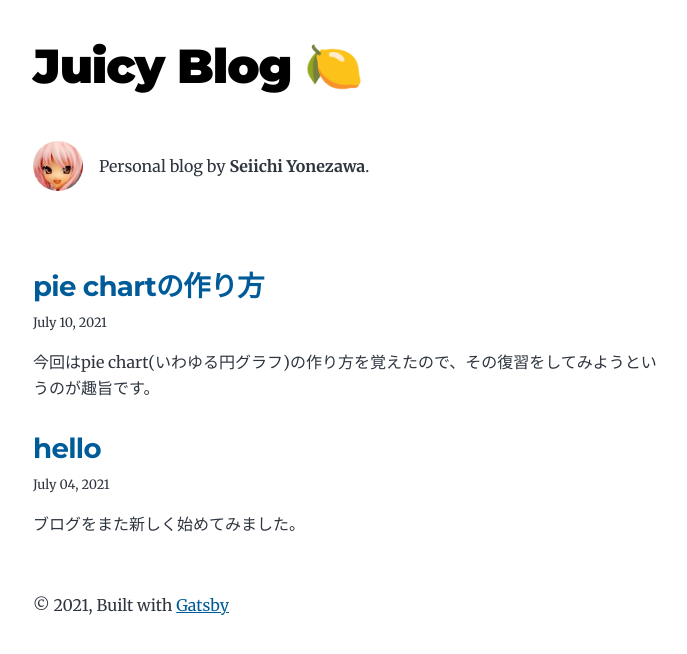
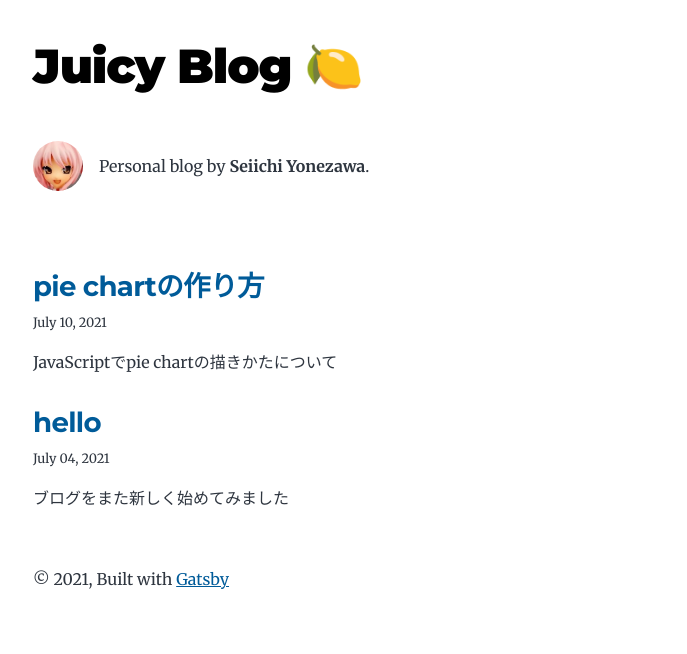
Before and after one commit to nzwsch/juicy, a Gatsby site: page / in a window 1280 px wide. Shown: the whole page, without its empty margins (291-978 px from the left). Built offline with nearby package versions, Linux system fonts and the light colour scheme; Gatsby itself is replaced by a stand-in of ours.

Commit message:
Update posts description

```diff
--- a/content/blog/20210704/index.md
+++ b/content/blog/20210704/index.md
@@ -1,7 +1,7 @@
 ---
 title: "hello"
 date: "2021-07-04T21:54:54.700+09:00"
-description: "ブログをまた新しく始めてみました。"
+description: "ブログをまた新しく始めてみました"
 ---
 
 ![hello](./hello.jpg)
--- a/content/blog/20210711/index.md
+++ b/content/blog/20210711/index.md
@@ -1,7 +1,7 @@
 ---
 title: "pie chartの作り方"
 date: "2021-07-11T07:28:59.074+09:00"
-description: "今回はpie chart(いわゆる円グラフ)の作り方を覚えたので、その復習をしてみようというのが趣旨です。"
+description: "JavaScriptでpie chartの描きかたについて"
 ---
 
 今回はpie chart(円グラフ)の作り方を覚えたので、その復習をしてみようというのが趣旨です。
```
